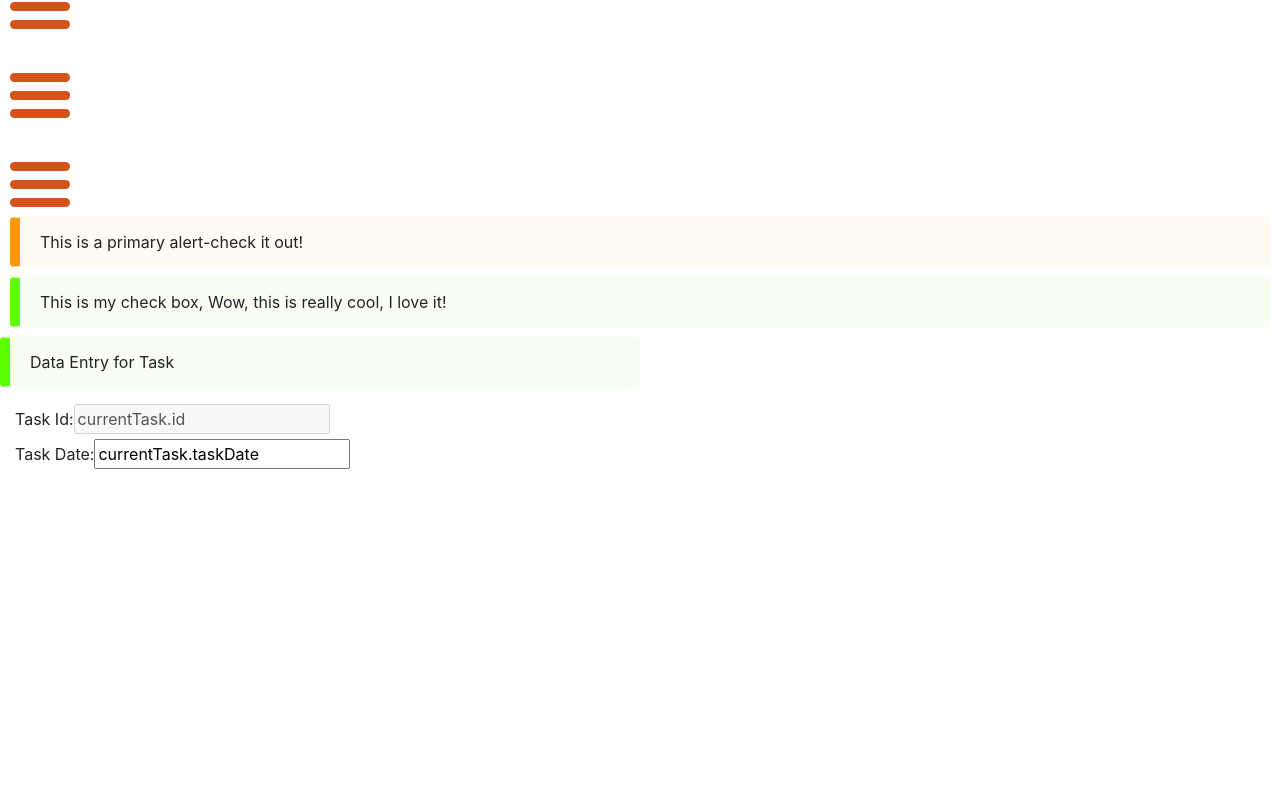
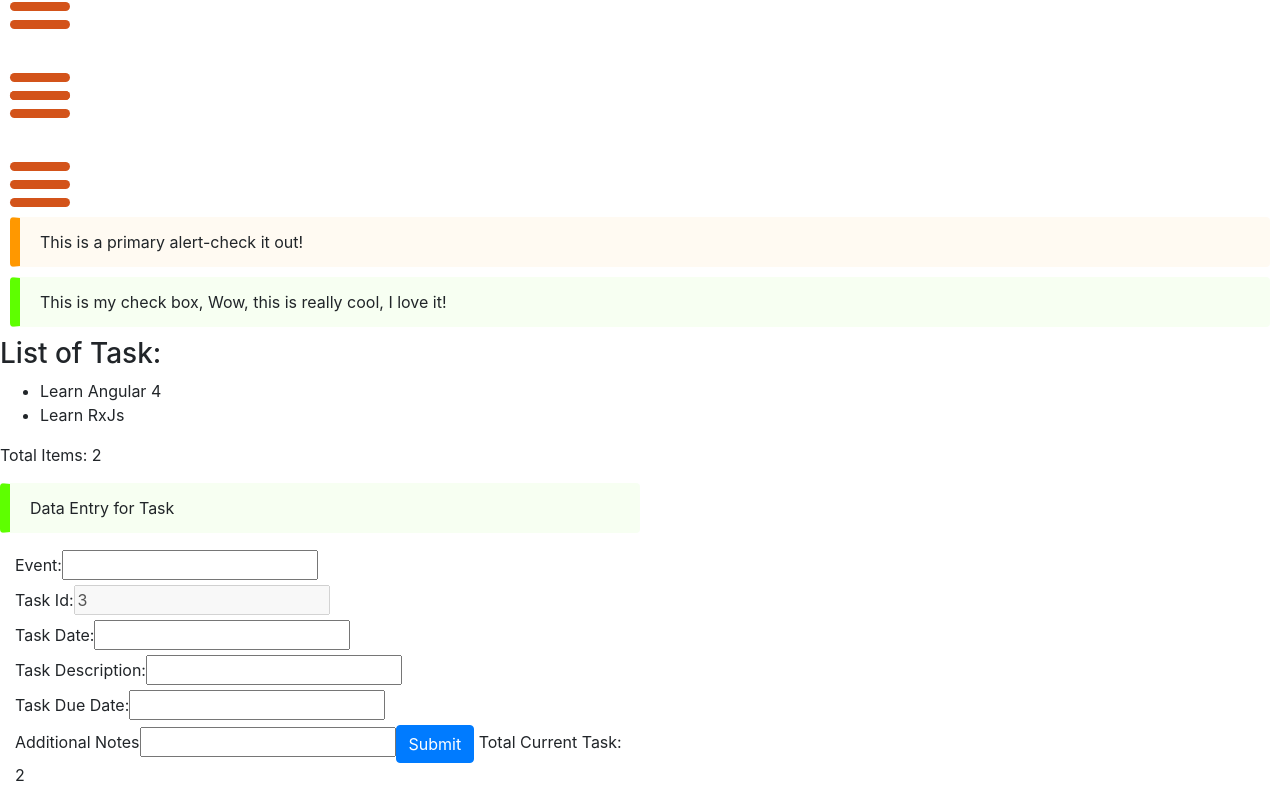
Before and after one commit to michaelganesan26/testCodeAngular4, an Angular app: page / in a window 1280 px wide. Shown: the part 1591-2394 px from the top of the page. Before the commit the page ends 2081 px from the top, so only its background shows below. Built offline with nearby package versions, Linux system fonts and the light colour scheme.

Commit message:
Added code for parent child component with promise

```diff
--- a/src/app/app.component.html
+++ b/src/app/app.component.html
@@ -59,4 +59,14 @@
     This is my check box, Wow, this is really cool, I love it!
   </div>
 </div>
-<app-child-component></app-child-component>
+<div>
+  <h3>List of Task:</h3>
+  <ul>
+    <li *ngFor="let task of taskDataList">
+      {{task.event}}
+    </li>
+  </ul>
+  <p>Total Items: {{totalItems}}</p>
+
+</div>
+<app-child-component [totalTask]="totalItems" (taskAdded)="onTaskAdded($event)"></app-child-component>
--- a/src/app/app.component.ts
+++ b/src/app/app.component.ts
@@ -2,46 +2,58 @@ import { TaskMockDataService } from './test-code/parent-child-component/task-moc
 import { LoggerService } from './logger.service';
 import { IBill } from './test-code/billrequest.interface';
 import { DATA_TEST_SERVER } from './test-code/global-variables';
-import { Component } from '@angular/core';
+import { Component, ChangeDetectionStrategy, ChangeDetectorRef } from '@angular/core';
 import { ICurrentChildItemData } from './test-code/parent-child-component/parent-child.interface';
 
 
 @Component({
   selector: 'app-root',
   templateUrl: './app.component.html',
-  styleUrls: ['./app.component.css']
+   styleUrls: ['./app.component.css'],
+   changeDetection: ChangeDetectionStrategy.OnPush
 })
 export class AppComponent {
   title = 'app';
-  highlightColors:Array<string> = ["yellow","magenta"];
+  highlightColors: Array<string> = ["yellow", "magenta"];
 
   //MockDataService
-   taskDataList: ICurrentChildItemData[]= [];
+  taskDataList: ICurrentChildItemData[] = [];
+  totalItems:number=0;
 
 
 
 
-  constructor(private logger:LoggerService,mockDataService:TaskMockDataService){
+  constructor(private logger: LoggerService, mockDataService: TaskMockDataService,
+  private ref:ChangeDetectorRef) {
 
-       mockDataService.getMockData().then((list:ICurrentChildItemData[])=>{
-          this.taskDataList=list;
-          console.log('Data retrieved');
+    mockDataService.getMockData().then((list: ICurrentChildItemData[]) => {
+      this.taskDataList = list;
+      this.totalItems=list.length;
+      console.log('Total Items: ', this.totalItems);
+      this.ref.detectChanges(); //Force a change on item update
+      //console.log('Data retrieved');
+      //this.logger.displayJSONData(this.taskDataList);
+    }).catch((err) => {
+      console.log(`Error retrieving test data: ${err}`);
+    });
 
+    console.log(DATA_TEST_SERVER);
 
-
-       }).catch((err)=>{});
-       console.log(DATA_TEST_SERVER);
   }
 
   //Event (Item clicked)
-  billItemClicked(item:IBill){
-     //console.log(`Event: ${item.br.bill_name}`);
+  billItemClicked(item: IBill) {
+    //console.log(`Event: ${item.br.bill_name}`);
 
-     //this.logger.logBill(item);
-     this.logger.logBillWithMessage("Item clicked from main component:",item);
+    //this.logger.logBill(item);
+    this.logger.logBillWithMessage("Item clicked from main component:", item);
+  }
 
-
-
+  //event on task added
+  onTaskAdded(event:ICurrentChildItemData){
+       this.taskDataList.push(event);
+       this.totalItems = this.taskDataList.length;
+       this.ref.detectChanges();
   }
 
 
--- a/src/app/logger.service.ts
+++ b/src/app/logger.service.ts
@@ -34,5 +34,14 @@ export class LoggerService {
 
       }
 
+    //display the message on the development console
+    displayJSONData(data:any){
+
+        console.log(`JSON Data: ${JSON.stringify(data)}`);
+
+    }
+
+
+
 
 }
--- a/src/app/test-code/parent-child-component/child-component/child-component.component.html
+++ b/src/app/test-code/parent-child-component/child-component/child-component.component.html
@@ -1,14 +1,25 @@
-
-<div class="alert is-message col-md-6" >
+<div class="alert is-message col-md-6">
   Data Entry for Task
 </div>
 <div class="col-md-6"></div>
 <div class="form-group col-md-6">
+  <label for="id">Event:</label>
+  <input type="text" id="event" [(ngModel)]="currentTask.event" />
+  <br>
   <label for="id">Task Id:</label>
-   <input type="text" [disabled]="true" id="id" value="currentTask.id"/>
-   <br>
-
-   <label for="taskDate">Task Date:</label>
-   <input type="text" id="taskDate" value="currentTask.id" value="currentTask.taskDate"/>
-
+  <input type="text" [disabled]="true" id="id" [value]="currentTask.item.id" />
+  <br>
+  <label for="taskDate">Task Date:</label>
+  <input type="text" id="taskDate" [(ngModel)]="currentTask.item.task_date" />
+  <br>
+  <label for="taskDescription">Task Description:</label>
+  <input type="text" id="taskDescription" [(ngModel)]="currentTask.item.task_description" required/>
+  <br>
+  <label for="taskDueDate">Task Due Date:</label>
+  <input type="text" id="tastDueDate" [(ngModel)]="currentTask.item.task_dueDate" />
+  <br>
+  <label for="taskAdditionalNotes">Additional Notes</label>
+  <input type="text" id="taskAdditionalNotes" [(ngModel)]="currentTask.item.task_additionalNotes" />
+  <button class="btn btn-primary" (click)="submitData()">Submit</button>
+  Total Current Task: {{totalCurrentTask}}
 </div>
--- a/src/app/test-code/parent-child-component/child-component/child-component.component.ts
+++ b/src/app/test-code/parent-child-component/child-component/child-component.component.ts
@@ -1,3 +1,4 @@
+import { LoggerService } from './../../../logger.service';
 import { Component, OnInit, Input, Output, EventEmitter } from '@angular/core';
 import { IToDo, ICurrentChildItemData, eTaskUpdateType } from '../parent-child.interface';
 
@@ -8,21 +9,39 @@ import { IToDo, ICurrentChildItemData, eTaskUpdateType } from '../parent-child.i
 })
 export class ChildComponentComponent implements OnInit {
 
-  constructor() { }
-  @Input('totalTask') totalCurrentTask: number;
+  //@Input('totalTask')totalCurrentTask: number;
+  totalCurrentTask: number = 0;
 
-  @Output('taskAdded') taskToDo: EventEmitter<IToDo> = new EventEmitter();
+  @Input()
+  set totalTask(value: number) {
 
-  currentTask: IToDo = <IToDo>{
-    id: this.totalCurrentTask + 1,
-    task_date: new Date(),
+    this.totalCurrentTask = value;
+    this.currentTask.item.id=value + 1;
+  }
+
+  get totalTask():number{
+
+     return(this.totalCurrentTask);
+
+  }
+
+  @Input('currentTask') currentTask: ICurrentChildItemData = <ICurrentChildItemData>{
+    event:null,
+    item:{
+    id: null,
+    task_date: null,
     task_description: "",
     task_dueDate: null,
-    task_additionalNotes: null
+    task_additionalNotes: null}
   }
 
+  @Output('taskAdded') taskToDo: EventEmitter<ICurrentChildItemData> = new EventEmitter();
+
+
+  constructor(private logger: LoggerService) { }
+
   ngOnInit() {
-
+    console.log("Total number of task: ", this.totalCurrentTask);
 
   }
 
@@ -32,6 +51,13 @@ export class ChildComponentComponent implements OnInit {
 
   }
 
+  submitData(): void {
+
+    this.logger.displayJSONData(this.currentTask);
+    this.taskToDo.emit(this.currentTask);
+
+  }
+
 
 
 
--- a/src/app/test-code/parent-child-component/parent-child.interface.ts
+++ b/src/app/test-code/parent-child-component/parent-child.interface.ts
@@ -2,7 +2,7 @@
 
 enum eTaskUpdateType { deleteTask, createTask, updateTask };
 interface IToDo {
-    id: number;
+    id?: number;
     task_date?: Date;
     task_description?: string;
     task_dueDate?: string;
```
